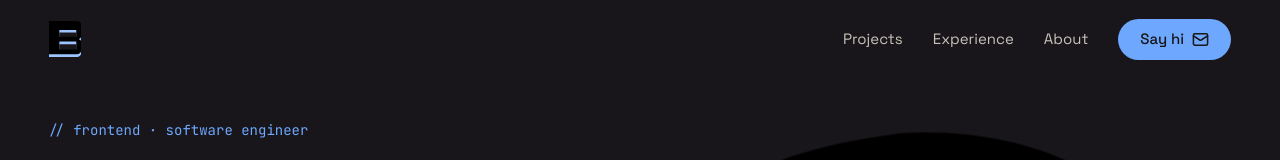
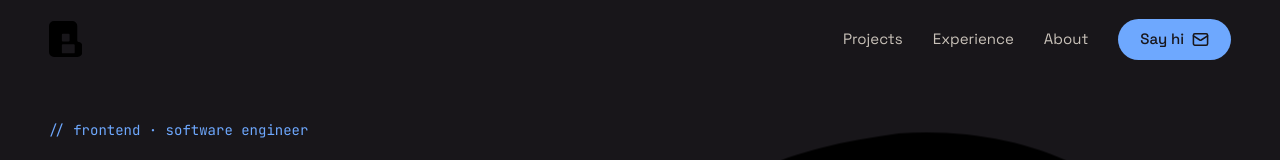
Before and after one commit to thanawangk/web-portfolio, a Next.js app: page / in a window 1280 px wide. Shown: the top 160 px of the page. Built offline with nearby package versions, Linux system fonts and the light colour scheme.

Commit message:
feat: change to radius icon

```diff
--- a/components/IconMark.tsx
+++ b/components/IconMark.tsx
@@ -1,24 +1,16 @@
 const MARK_PATH =
-  "M171 120 H764 A88 88 0 0 1 852 208 V448 C852 472 828 488 804 508 C828 524 852 538 852 574 V736 A88 88 0 0 1 764 824 H171 Z" +
-  "M390 308 H748 V452 H390 Z" +
-  "M390 556 H748 V723 H390 Z";
-
-const SHADOW_OFFSET = 57;
+  "M441 128 H1350 A250 250 0 0 1 1600 378 V1104 A65 65 0 0 0 1665 1169 A191 239 0 0 1 1857 1408 V1672 A250 250 0 0 1 1607 1922 H441 A250 250 0 0 1 191 1672 V378 A250 250 0 0 1 441 128 Z" +
+  "M880 768 H1169 A48 48 0 0 1 1217 816 V1104 A48 48 0 0 1 1169 1152 H880 A48 48 0 0 1 832 1104 V816 A48 48 0 0 1 880 768 Z" +
+  "M880 1281 H1425 A48 48 0 0 1 1473 1329 V1693 A48 48 0 0 1 1425 1741 H880 A48 48 0 0 1 832 1693 V1329 A48 48 0 0 1 880 1281 Z";
 
 export function IconMark({ className }: { className?: string }) {
   return (
     <svg
-      viewBox="171 120 681 761"
+      viewBox="191 128 1666 1794"
       className={className}
       aria-hidden="true"
       focusable="false"
     >
-      <path
-        d={MARK_PATH}
-        fillRule="evenodd"
-        transform={`translate(0 ${SHADOW_OFFSET})`}
-        fill="var(--color-accent-hover)"
-      />
       <path
         d={MARK_PATH}
         fillRule="evenodd"
```
Also changed, not shown: 1 other file (tests, documents, lock files or other folders).
